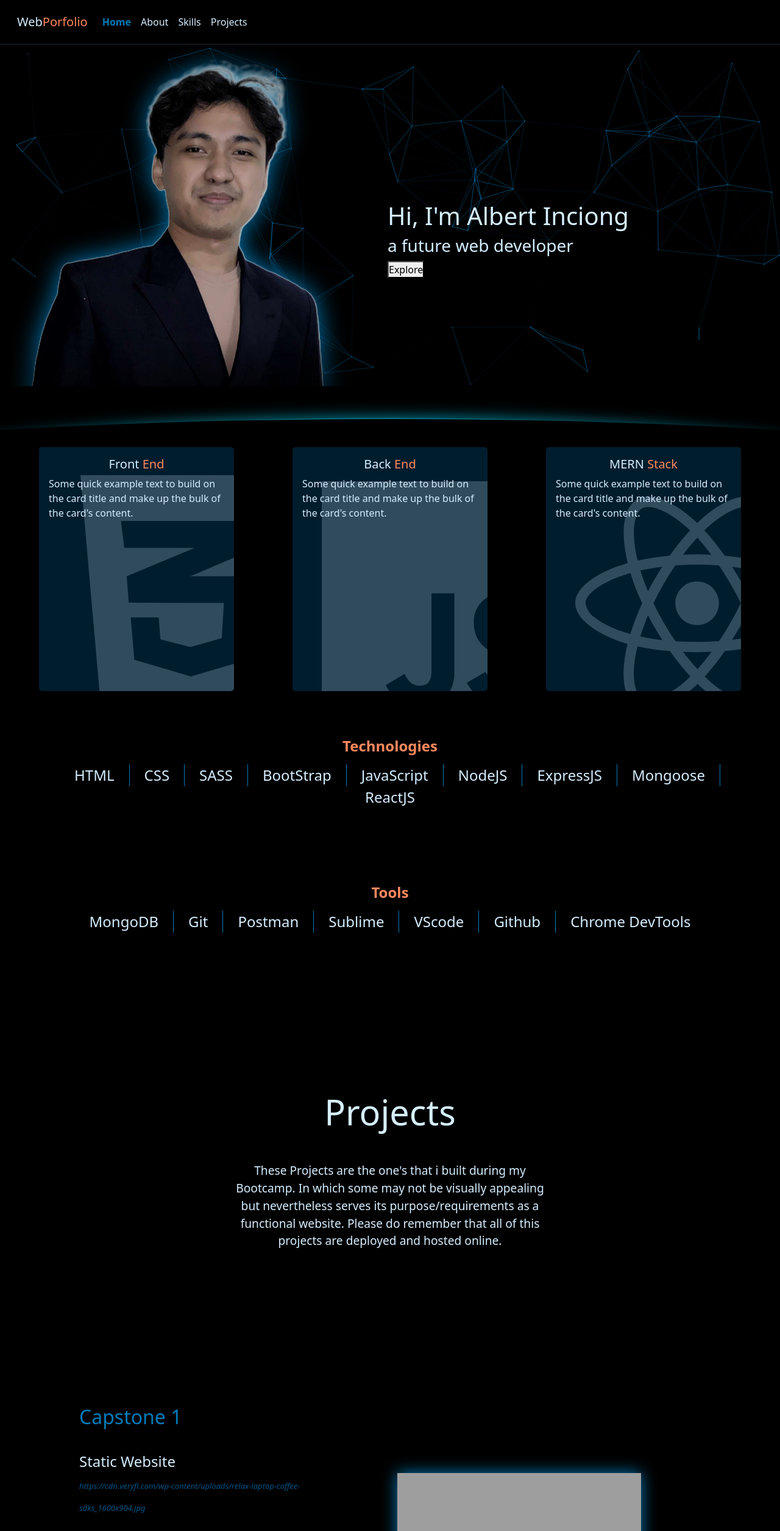
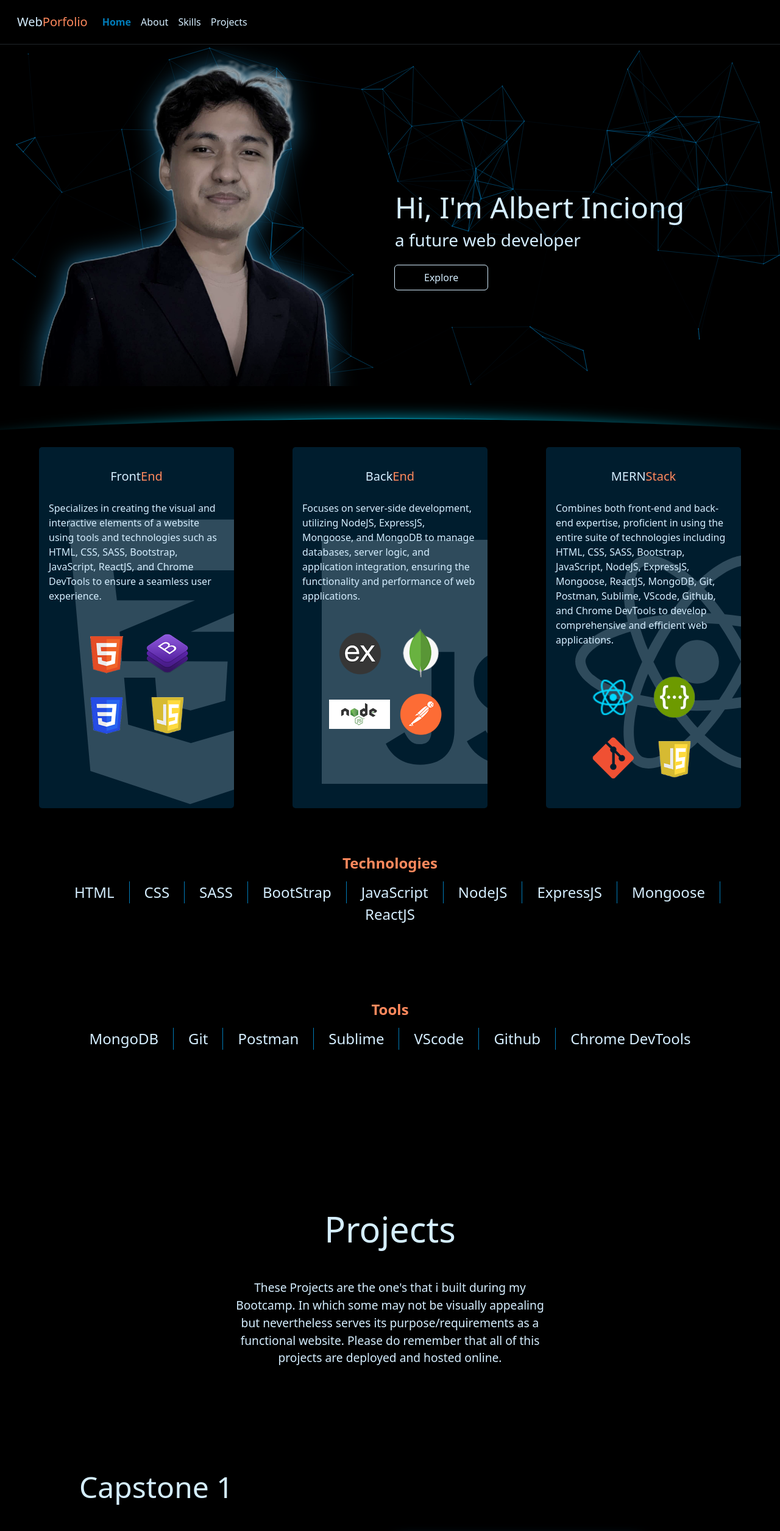
Before and after one commit to albertjon-0915/Final-Web-Portfolio, a React (Create React App) app: page / in a window 1280 px wide. Shown: the top 2510 px of the page at 61% size. Built offline with nearby package versions, Linux system fonts and the light colour scheme; grey boxes are pictures that could not be loaded.

Commit message:
small UI revisions

```diff
--- a/src/App.scss
+++ b/src/App.scss
@@ -4,7 +4,6 @@
      margin: 0;
      padding: 0;
      box-sizing: border-box;
-     // font-size: 1.1rem;
 }
 
 .App {
--- a/src/Variables/Variables.scss
+++ b/src/Variables/Variables.scss
@@ -21,6 +21,7 @@ $bgColor: #001d2e;
      background-color: $tertiaryColor !important;
      color: $primaryColor !important;
      margin-top: 1em;
+     transition: 0.5s ease-in-out;
 
      &:hover {
           @include borderStyling(1px, $secondaryColor);
--- a/src/components/Cards.js
+++ b/src/components/Cards.js
@@ -3,6 +3,17 @@ import { Card, Container } from "react-bootstrap";
 import "../styles/homePage.scss";
 
 import { FaReact, FaCss3Alt, FaJs } from "react-icons/fa";
+import logoHtml5 from "../images/toolsAndTech/logo-html5.png";
+import logoBootstrap from "../images/toolsAndTech/logo-bootstrap.png";
+import logoCss3 from "../images/toolsAndTech/logo-css3.png";
+import logoJavascript from "../images/toolsAndTech/logo-javascript.png";
+import logoExpressjs from "../images/toolsAndTech/logo-expressjs.png";
+import logoMongodb from "../images/toolsAndTech/logo-mongodb.png";
+import nodejsCard from "../images/toolsAndTech/nodejs-card.png";
+import logoPostman from "../images/toolsAndTech/logo-postman.png";
+import logoGit from "../images/toolsAndTech/logo-git.png";
+import logoReact from "../images/toolsAndTech/logo-react.png";
+import logoRest from "../images/toolsAndTech/logo-rest.png";
 
 export default function Cards() {
      return (
@@ -14,11 +25,20 @@ export default function Cards() {
                     >
                          <FaCss3Alt className="cardImg" />
                          <Card.Body>
-                              <Card.Title className="text-center">Front <span>End</span></Card.Title>
+                              <Card.Title className="text-center">
+                                   Front <span>End</span>
+                              </Card.Title>
                               <Card.Text>
-                                   Some quick example text to build on the card title and make up the bulk of the card's
-                                   content.
+                                   Specializes in creating the visual and interactive elements of a website using tools
+                                   and technologies such as HTML, CSS, SASS, Bootstrap, JavaScript, ReactJS, and Chrome
+                                   DevTools to ensure a seamless user experience.
                               </Card.Text>
+                              <div>
+                                   <img src={logoHtml5} alt="logo" />
+                                   <img src={logoBootstrap} alt="logo" />
+                                   <img src={logoCss3} alt="logo" />
+                                   <img src={logoJavascript} alt="logo" />
+                              </div>
                          </Card.Body>
                     </Card>
                     <Card
@@ -27,11 +47,20 @@ export default function Cards() {
                     >
                          <FaJs className="cardImg" />
                          <Card.Body>
-                              <Card.Title className="text-center">Back <span>End</span></Card.Title>
+                              <Card.Title className="text-center">
+                                   Back <span>End</span>
+                              </Card.Title>
                               <Card.Text>
-                                   Some quick example text to build on the card title and make up the bulk of the card's
-                                   content.
+                                   Focuses on server-side development, utilizing NodeJS, ExpressJS, Mongoose, and
+                                   MongoDB to manage databases, server logic, and application integration, ensuring the
+                                   functionality and performance of web applications.
                               </Card.Text>
+                              <div>
+                                   <img src={logoExpressjs} alt="logo" />
+                                   <img src={logoMongodb} alt="logo" />
+                                   <img src={nodejsCard} alt="logo" />
+                                   <img src={logoPostman} alt="logo" />
+                              </div>
                          </Card.Body>
                     </Card>
                     <Card
@@ -40,11 +69,21 @@ export default function Cards() {
                     >
                          <FaReact className="cardImg" />
                          <Card.Body>
-                              <Card.Title className="text-center">MERN <span>Stack</span></Card.Title>
+                              <Card.Title className="text-center">
+                                   MERN <span>Stack</span>
+                              </Card.Title>
                               <Card.Text>
-                                   Some quick example text to build on the card title and make up the bulk of the card's
-                                   content.
+                                   Combines both front-end and back-end expertise, proficient in using the entire suite
+                                   of technologies including HTML, CSS, SASS, Bootstrap, JavaScript, NodeJS, ExpressJS,
+                                   Mongoose, ReactJS, MongoDB, Git, Postman, Sublime, VScode, Github, and Chrome
+                                   DevTools to develop comprehensive and efficient web applications.
                               </Card.Text>
+                              <div>
+                                   <img src={logoReact} alt="logo" />
+                                   <img src={logoRest} alt="logo" />
+                                   <img src={logoGit} alt="logo" />
+                                   <img src={logoJavascript} alt="logo" />
+                              </div>
                          </Card.Body>
                     </Card>
                </Container>
--- a/src/components/Projects.js
+++ b/src/components/Projects.js
@@ -23,9 +23,9 @@ export default function Projects() {
                     <Row>
                          <Col lg={6} md={12}>
                               <div className="detailsContainer ">
-                                   <h4>{projects.frontend[0].title}</h4>
+                                   <h2>{projects.frontend[0].title}</h2>
                                    <p>{projects.frontend[0].subTitle}</p>
-                                   <a href={projects.frontend[0].link} className="text-decoration-none fst-italic">
+                                   <a href={projects.frontend[0].link}>
                                         {projects.frontend[0].link}
                                    </a>
                                    <p>{projects.frontend[0].description}</p>
@@ -46,11 +46,9 @@ export default function Projects() {
                          </Col>
                          <Col lg={6} md={12}>
                               <div className="detailsContainer ">
-                                   <h4>{projects.backend[0].title}</h4>
+                                   <h2>{projects.backend[0].title}</h2>
                                    <p>{projects.backend[0].subTitle}</p>
-                                   <a href={projects.backend[0].link} className="text-decoration-none fst-italic">
-                                        {projects.backend[0].link}
-                                   </a>
+                                   <a href={projects.backend[0].link}>{projects.backend[0].link}</a>
                                    <p>{projects.backend[0].description}</p>
                                    <ModalProjects projects={projects} stack={"back"} />
                               </div>
@@ -59,11 +57,9 @@ export default function Projects() {
                     <Row>
                          <Col lg={6} md={12}>
                               <div className="detailsContainer">
-                                   <h4>{projects.fullstack[0].title}</h4>
+                                   <h2>{projects.fullstack[0].title}</h2>
                                    <p>{projects.fullstack[0].subTitle}</p>
-                                   <a href={projects.fullstack[0].link} className="text-decoration-none fst-italic">
-                                        {projects.fullstack[0].link}
-                                   </a>
+                                   <a href={projects.fullstack[0].link}>{projects.fullstack[0].link}</a>
                                    <p>{projects.fullstack[0].description}</p>
                                    <ModalProjects projects={projects} stack={"fullstack"} />
                               </div>
--- a/src/pages/Home.js
+++ b/src/pages/Home.js
@@ -20,7 +20,7 @@ export default function Home() {
                          <Col md={6} sm={12} className="heroContentContainer  p-sm-2">
                               <h1 className="text-center text-md-start">Hi, I'm Albert Inciong</h1>
                               <h3 className="text-center text-md-start">a future web developer</h3>
-                              <button>Explore</button>
+                              <button className="px-5 py-2">Explore</button>
                          </Col>
                     </Row>
                     <Particles />
--- a/src/styles/homePage.scss
+++ b/src/styles/homePage.scss
@@ -1,6 +1,8 @@
 @import "../Variables/Variables.scss";
 
 .containerParticles {
+     display: flex;
+     justify-content: center;
      position: relative;
      height: 70vh;
      overflow: hidden;
@@ -37,7 +39,7 @@
                     position: relative;
                     object-fit: cover;
                     width: calc(100%);
-                    filter: drop-shadow(0px 0px 20px $secondaryColor);
+                    filter: drop-shadow(0px 0px 20px $secondaryColor) grayscale(30%);
                }
 
                &::after {
@@ -59,8 +61,15 @@
           .heroContentContainer {
                color: $tertiaryColor;
 
+               h1{
+                    font-size: 3em;
+               }
+
                button {
-                    max-width: 5em;
+                    @include projBtn;
+                    display: inline-block;
+                    background-color: transparent !important;
+                    color: $tertiaryColor !important;
                }
 
                @media (max-width: 768px) {
@@ -71,6 +80,7 @@
                }
           }
      }
+
 }
 
 .homeDivContainer {
@@ -113,10 +123,11 @@
      margin-top: -4em;
 
      .card {
+          display: inline-block;
           @include borderStyling(1px, transparent);
           color: $tertiaryColor;
           background-color: $bgColor;
-          height: 25em;
+          // height: 25em;
           overflow: hidden;
 
           span {
@@ -129,6 +140,17 @@
 
           &* {
                z-index: 1;
+          }
+
+          div {
+               display: flex;
+               flex-wrap: wrap;
+               align-items: center;
+               justify-content: center;
+               padding: 1em 0;
+               img {
+                    width: 100px;
+               }
           }
      }
 
@@ -212,14 +234,14 @@
 }
 .projTitleContainer {
      color: $tertiaryColor;
-     padding: 2em 20em;
+     padding: 0em 20em;
      font-size: 1.2rem !important;
 
      h1 {
           margin-top: 2em;
           font-size: 3em;
      }
-     @media (max-width: 768px) {
+     @media (max-width: 992px) {
           padding: 0 5em;
      }
 }
@@ -229,7 +251,7 @@
      justify-content: center;
      gap: 17em;
      color: $tertiaryColor;
-     padding: 5em 0;
+     padding: 3em 0;
      font-size: 1.5rem;
 
      h1 {
@@ -239,19 +261,25 @@
      .detailsContainer {
           padding: 2em;
 
-          h4,
+          h2,
           p,
           a {
                margin: 0;
           }
 
-          h4 {
-               color: $secondaryColor;
-               font-size: xx-large;
+          h2 {
+               font-size: 2em;
           }
           a {
+               text-decoration-line: underline;
+               text-decoration-color: $primaryColor;
                font-size: small;
                color: $primaryColor;
+
+               &:hover {
+                    color: $secondaryColor;
+                    text-decoration-color: $secondaryColor;
+               }
           }
           p {
                margin-top: 1.5em;
```
